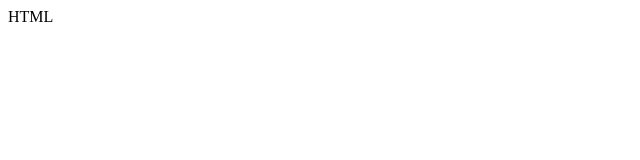
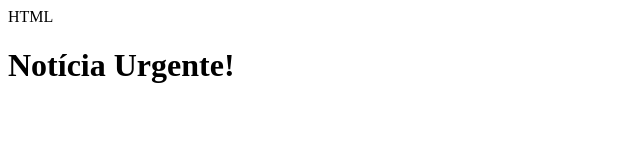
Before and after one commit to System32DoLinux/vitorkeller-projeto-branching-hands-on, a plain HTML site: page index.html in a window 1280 px wide. Shown: the whole page, without its empty margins (0-640 px from the left). Drawn offline with Linux system fonts and the light colour scheme.

Commit message:
feat: adiciona título principal

```diff
--- a/index.html
+++ b/index.html
@@ -7,5 +7,6 @@ HTML
 <link rel="stylesheet" href="style.css">
 </head>
 <body>
+    <h1>Notícia Urgente!</h1>
 </body>
 </html>
```
